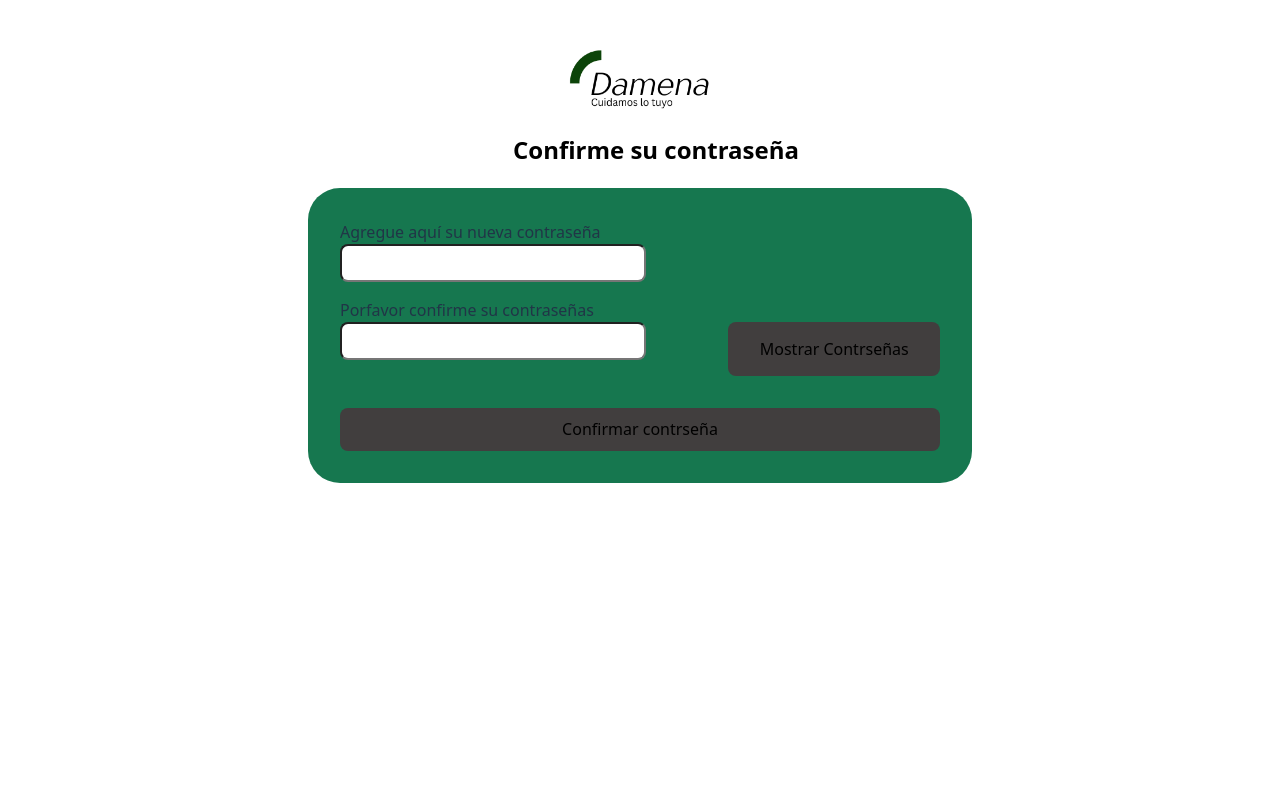
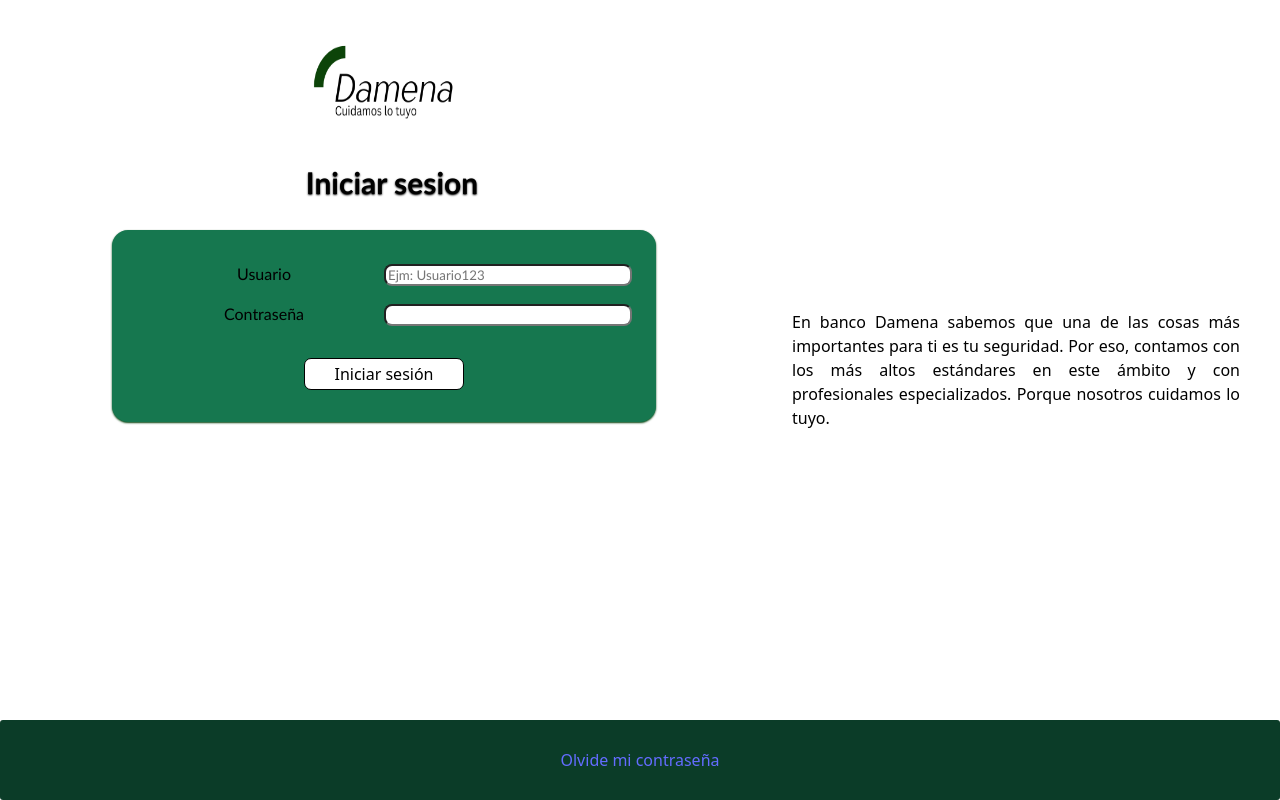
Before and after one commit to jimendezm/banco-damena, a React app in the folder frontend/: page / in a window 1280 px wide. Built offline with nearby package versions, Linux system fonts and the light colour scheme; the HTML template or start-up script is replaced by a standard one.

Commit message:
Instalando react-router-dom para enlazar paginas para hacer pruebas

```diff
--- a/frontend/package.json
+++ b/frontend/package.json
@@ -11,7 +11,8 @@
   },
   "dependencies": {
     "react": "^19.1.1",
-    "react-dom": "^19.1.1"
+    "react-dom": "^19.1.1",
+    "react-router-dom": "^7.9.3"
   },
   "devDependencies": {
     "@eslint/js": "^9.36.0",
--- a/frontend/src/App.jsx
+++ b/frontend/src/App.jsx
@@ -1,4 +1,5 @@
 import { useState } from 'react'
+import { BrowserRouter, Routes, Route } from "react-router-dom";
 import reactLogo from './assets/react.svg'
 import viteLogo from '/vite.svg'
 import './App.css'
@@ -12,9 +13,13 @@ function App() {
   const [count, setCount] = useState(0)
 
   return (
-    <>
-      <Restablecer/>
-    </>
+    <BrowserRouter>
+      <Routes>
+        <Route path='/' element = {<Login/>} />
+        <Route path='/restablecer' element = {<Restablecer/>} />
+        <Route path='/recuperacion' element = {<Recuperacion/>} />
+      </Routes>
+    </BrowserRouter>
 
 
   )
--- a/frontend/src/pages/Login.jsx
+++ b/frontend/src/pages/Login.jsx
@@ -1,6 +1,7 @@
 import { useState } from "react";
 import logo from '../assets/Damena-logo-original.png'
 import styles from './Login.module.css';
+import { Link } from "react-router-dom";
 
 function Login(){
     return(
@@ -16,8 +17,8 @@ function Login(){
                     <button className={styles.botonIniciarSesion}>Iniciar sesión</button>
                 </form>
                 <p className={styles.textoSeccionLogin}>En banco Damena sabemos que una de las cosas más importantes para ti es tu seguridad. Por eso, contamos con los más altos estándares en este ámbito y con profesionales especializados. Porque nosotros cuidamos lo tuyo.</p>
-                <div className={styles.divisionAyuda} id='divisionAyuda'>
-                    <a href="">Olvidé mi contraseña</a>  <a href="">Ayuda</a>
+                <div className={styles.divisionAyuda}>
+                    <Link to={'/recuperacion'}>Olvide mi contraseña</Link>
                 </div>
             </section>
         </div>
```
Also changed, not shown: 1 other file (tests, documents, lock files or other folders).
